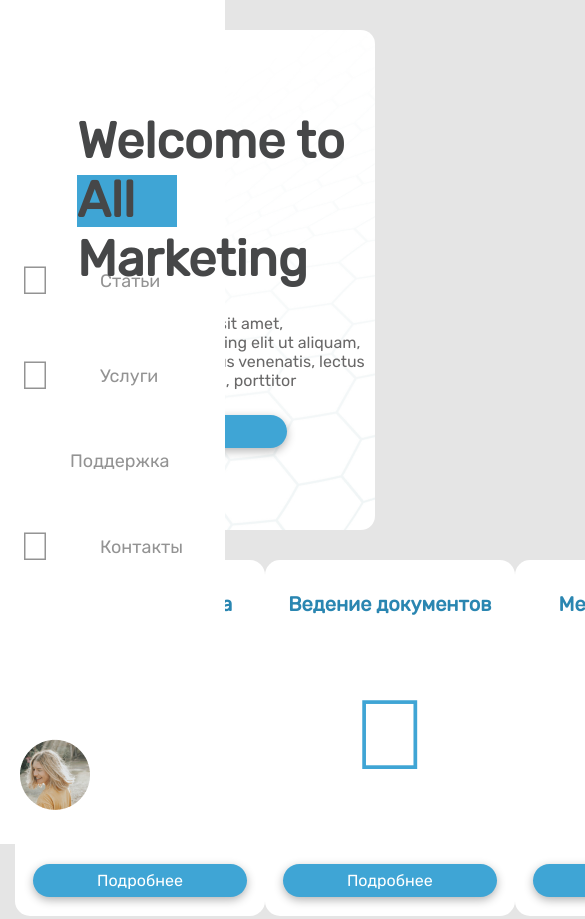
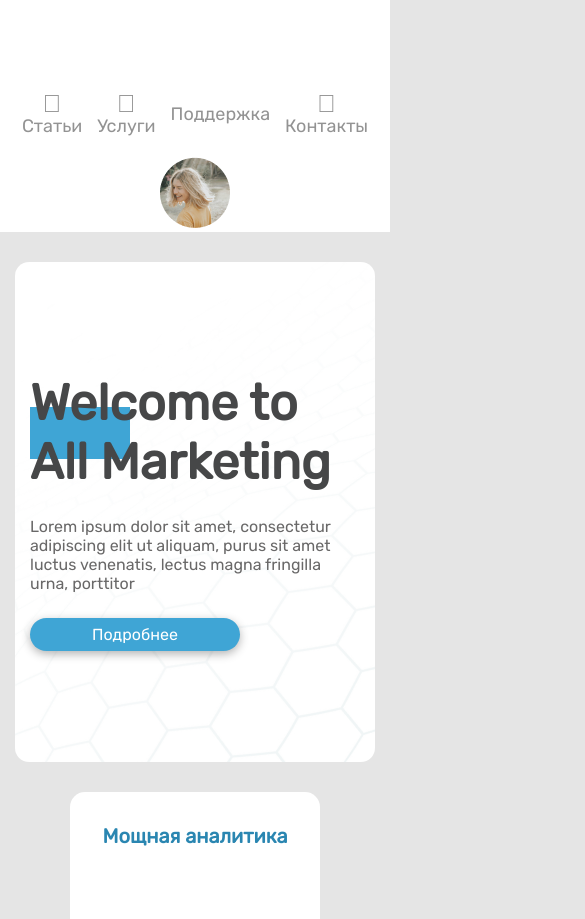
Before and after one commit to EgaDa/Blue, a plain HTML site: page index.html in a window 390 px wide. Shown: the top 919 px of the page, 585 px wide, since content can reach past the window. Drawn offline with Linux system fonts and the light colour scheme.

Commit message:
adaptation added

```diff
--- a/css/aside.css
+++ b/css/aside.css
@@ -8,6 +8,7 @@
     background: white;
     overflow: hidden;
     transition: 0.3s;
+    z-index: 100;
 }
 
 .aside:hover {
@@ -22,7 +23,7 @@
     height: 100%;
 }
 
-.logo {
+.aside__logo {
     font-size: 60px;
     color: #2A86B1;
 }
@@ -53,3 +54,15 @@
 .nav__link:hover {
     color: #2A86B1;
 }
+
+
+@media screen and (max-width:1440px) {
+    .aside{
+        display: block;
+    }
+}
+@media screen and (max-width:1320px) {
+    .aside{
+        display: none;
+    }
+}
--- a/css/banner.css
+++ b/css/banner.css
@@ -66,3 +66,16 @@
     line-height: 19px;
 
 }
+
+@media screen and (max-width:460px) {
+    .banner__wrap{
+        padding: 0 15px ;
+    }
+}
+
+@media screen and (max-width:360px) {
+    .banner__h{
+        font-size: 38px;
+        line-height: 45px;
+    }
+}
--- a/css/cards.css
+++ b/css/cards.css
@@ -54,3 +54,17 @@
 .mb{
     margin-bottom: 35px;
 }
+
+
+@media screen and (max-width:1140px) {
+    .cards__wrap{
+        flex-wrap: wrap;
+        justify-content: center;
+        align-items: center;
+        gap: 30px;
+
+    }
+    .card{
+        flex-basis: 45%;
+    }
+}
--- /dev/null
+++ b/css/header.css
@@ -0,0 +1,50 @@
+.header{
+    display: none;
+    background: white;
+}
+.header__wrap{
+    display: flex;
+    justify-content: space-between;
+    align-items: center;
+}
+.header__nav{
+    display: flex;
+    gap: 15px;
+    align-items: center;
+}
+.item__link{
+    display: flex;
+    flex-direction: column;
+    align-items: center;
+}
+.item__link {
+    color: #939393;
+    font-family: 'Rubik', sans-serif;
+    font-size: 18px;
+    font-weight: 400;
+    line-height: 21px;
+    display: flex;
+    flex-direction: column;
+    align-items: center;
+}
+
+.item__link i {
+    font-size: 25px;
+}
+
+.item__link:hover {
+    color: #2A86B1;
+}
+
+@media screen and (max-width:1320px) {
+    .header{
+        display: block;
+    }
+}
+
+@media screen and (max-width:768px) {
+    .header__wrap{
+        flex-direction: column;
+        gap: 20px;
+    }
+}
--- a/css/main.css
+++ b/css/main.css
@@ -5,3 +5,4 @@
 @import url(./cards.css);
 @import url(./services.css);
 @import url(./footer.css);
+@import url(./header.css);
--- a/index.html
+++ b/index.html
@@ -11,9 +11,37 @@
 </head>
 
 <body>
+    <header class="header">
+        <div class="container">
+            <div class="header__wrap">
+                <div class="aside__logo">
+                    <i class="fad fa-analytics"></i>
+                </div>
+                <ul class="header__nav">
+                    <li class="nav__item">
+                        <a href="#" class="item__link"><i class="fal fa-newspaper"></i><span class="">Статьи</span></a>
+                    </li>
+                    <li class="nav__item">
+                        <a href="#" class="item__link"><i class="fal fa-book-open"></i><span class="">Услуги</span></a>
+                    </li>
+                    <li class="nav__item">
+                        <a href="#" class="item__link"><i class="fal fa-user-headset"></i><span
+                                class="">Поддержка</span></a>
+                    </li>
+                    <li class="nav__item">
+                        <a href="#" class="item__link"><i class="fal fa-address-book"></i><span
+                                class="">Контакты</span></a>
+                    </li>
+                </ul>
+                <div class="ava">
+                    <img src="./img/Ava.png" alt="">
+                </div>
+            </div>
+        </div>
+    </header>
     <aside class="aside">
         <div class="aside__wrap">
-            <div class="logo">
+            <div class="aside__logo">
                 <i class="fad fa-analytics"></i>
             </div>
             <ul class="aside__nav">
```
